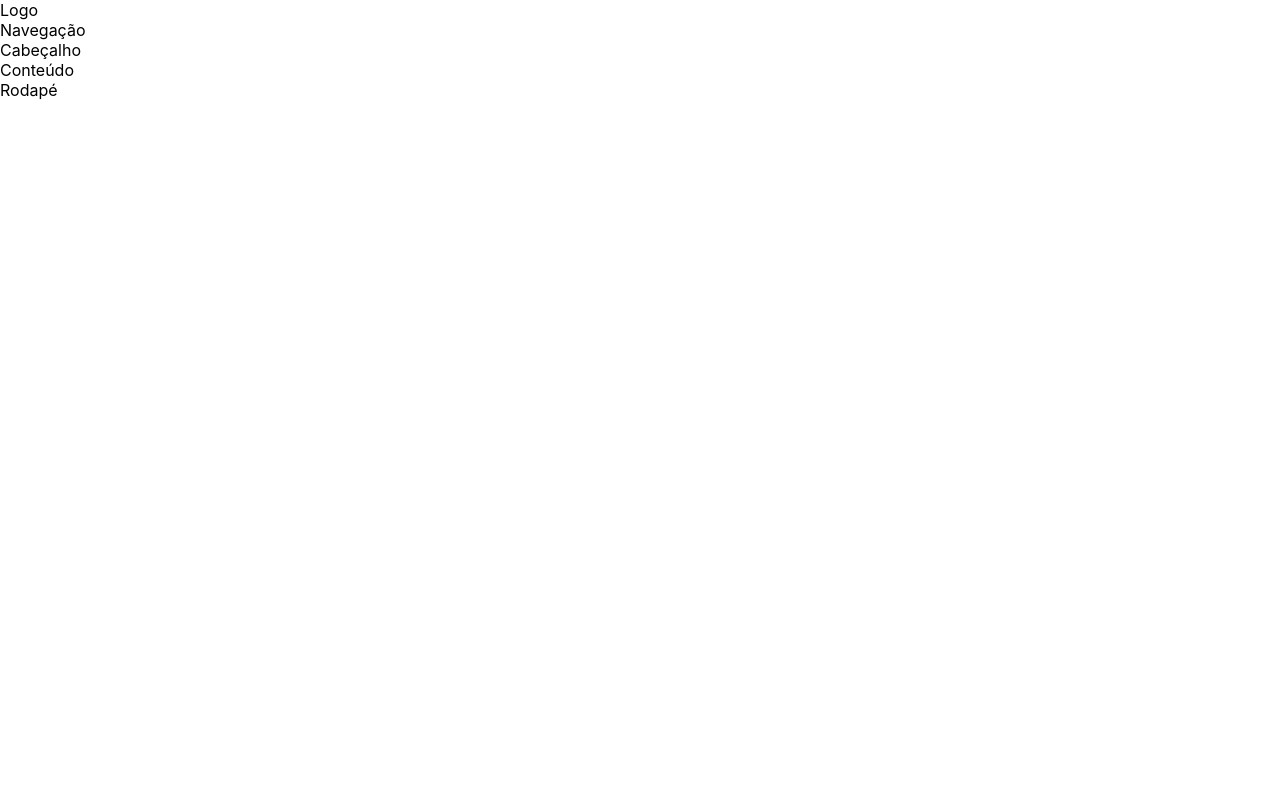
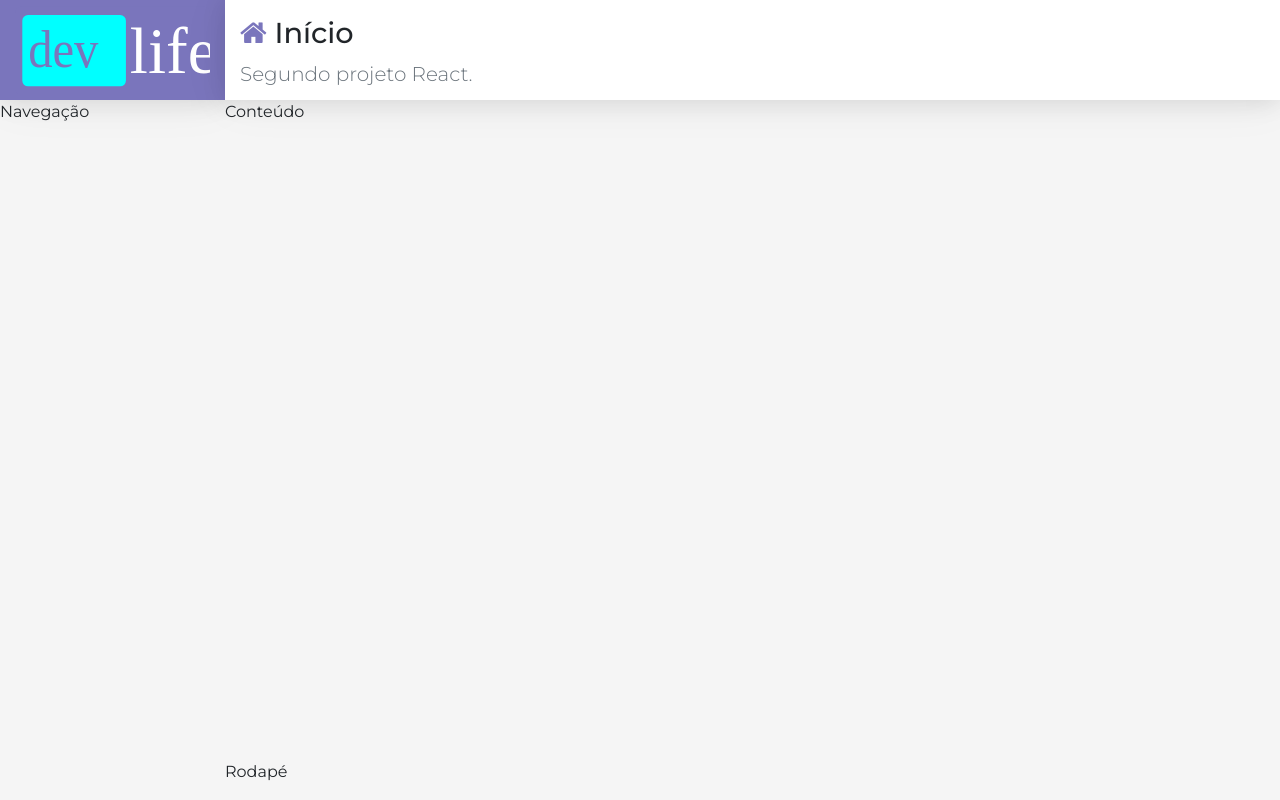
Before and after one commit to TonyDev77/crud-react, a React (Create React App) app: page / in a window 1280 px wide. Built offline with nearby package versions, Linux system fonts and the light colour scheme.

Commit message:
Created logo svg and header

```diff
--- a/public/index.html
+++ b/public/index.html
@@ -3,6 +3,7 @@
   <head>
     <meta charset="utf-8" />
     <link rel="icon" href="%PUBLIC_URL%/favicon.ico" />
+    <link href="https://fonts.googleapis.com/css?family=Montserrat:300,400,500,700" rel="stylesheet">
     <meta name="viewport" content="width=device-width, initial-scale=1" />
     <meta name="theme-color" content="#000000" />
     <meta
--- a/src/components/template/Header.jsx
+++ b/src/components/template/Header.jsx
@@ -3,8 +3,11 @@ import "./header.css"
 
 const Header = (props) => {
     return (
-        <header className="header">
-            Cabeçalho
+        <header className="header d-none d-sm-flex flex-column">
+            <h1 className="mt-3">
+                <i className={`fa fa-${props.icon} kkk`}></i> {props.title}
+            </h1>
+            <p className="lead text-muted"> {props.subtitle} </p>
         </header>
     )
 }
--- a/src/components/template/Logo.jsx
+++ b/src/components/template/Logo.jsx
@@ -1,10 +1,13 @@
 import React from "react";
 import "./logo.css"
+import {ReactComponent as LogoImage} from "../../assets/imgs/logo.svg"
 
 const Logo = (props) => {
     return (
         <aside className="logo">
-            Logo
+            <a href="/" className="logo">
+                <LogoImage alt="logo" className="shadowImage"/>
+            </a>
         </aside>
     )
 }
--- a/src/components/template/Main.jsx
+++ b/src/components/template/Main.jsx
@@ -5,7 +5,7 @@ import Header from "./Header";
 const Main = (props) => {
     return (
         <>
-            <Header />
+            <Header {...props} />
             <main className="content">
                 Conteúdo
             </main>
--- a/src/components/template/header.css
+++ b/src/components/template/header.css
@@ -0,0 +1,15 @@
+header.header {
+    background-color: #FFF;
+    padding: 0px 15px;
+    overflow: hidden;
+    white-space: nowrap;
+    box-shadow: var(--shadow);
+}
+
+header.header h1 {
+    font-size: 1.8em;
+}
+
+.fa {
+    color: rgb(122, 117, 188);
+}
--- a/src/components/template/logo.css
+++ b/src/components/template/logo.css
@@ -0,0 +1,19 @@
+aside.logo {
+    display: flex;
+    justify-content: center;
+    align-items: center;
+    background-color: rgb(122, 117, 188);
+    box-shadow: var(--shadow);
+}
+
+aside.logo svg {
+    padding: 0px 15px;
+    width: 100%;
+    /*filter:drop-shadow(2px 2px 3px rgba(107, 107, 107, 0.5));*/
+}
+
+@media(max-width: 576px) {
+    aside.logo img {
+        width: 350px;
+    }
+}
--- a/src/main/App.css
+++ b/src/main/App.css
@@ -0,0 +1,57 @@
+:root {
+    --bg-dark: #1A2F3A;
+
+    --logo-height: 100px;
+    --header-height: 100px;
+    --menu-top-height: 70px;
+    --aside-width: 225px;
+    --footer-height: 40px;
+
+    --shadow:
+            0 2px 23px 0 rgba(0, 0, 0, 0.1),
+            0 2px 49px 0 rgba(0, 0, 0, 0.06);
+}
+
+* {
+    box-sizing: border-box;
+    font-family: 'Montserrat', sans-serif;
+}
+
+/* Layout em Grid */
+/* Definição de cada área da grid */
+aside.logo {
+    grid-area: logo;
+}
+
+header.header {
+    grid-area: header;
+}
+
+aside.menu-area {
+    grid-area: menu;
+}
+
+main.content {
+    grid-area: content;
+}
+
+footer.footer {
+    grid-area: footer;
+}
+
+/* Estrutura e template da Grid */
+.app {
+    margin: 0px;
+    display: grid;
+    grid-template-columns: var(--aside-width) 1fr;
+    grid-template-rows:
+        var(--header-height)
+        1fr
+        var(--footer-height);
+    grid-template-areas:
+        "logo header"
+        "menu content"
+        "menu footer";
+    height: 100vh;
+    background-color: #F5F5F5;
+}
--- a/src/main/App.jsx
+++ b/src/main/App.jsx
@@ -1,5 +1,7 @@
 import React from "react";
 import "./App.css"
+import "bootstrap/dist/css/bootstrap.min.css"
+import "font-awesome/css/font-awesome.min.css"
 import Logo from "../components/template/Logo";
 import Nav from "../components/template/Nav";
 import Main from "../components/template/Main";
@@ -10,7 +12,7 @@ const App = (props) => {
         <div className="app">
             <Logo />
             <Nav />
-            <Main />
+            <Main icon="home" title="Início" subtitle="Segundo projeto React." />
             <Footer />
         </div>
     )
```
Also changed, not shown: src/assets/imgs/logo.svg (added).
